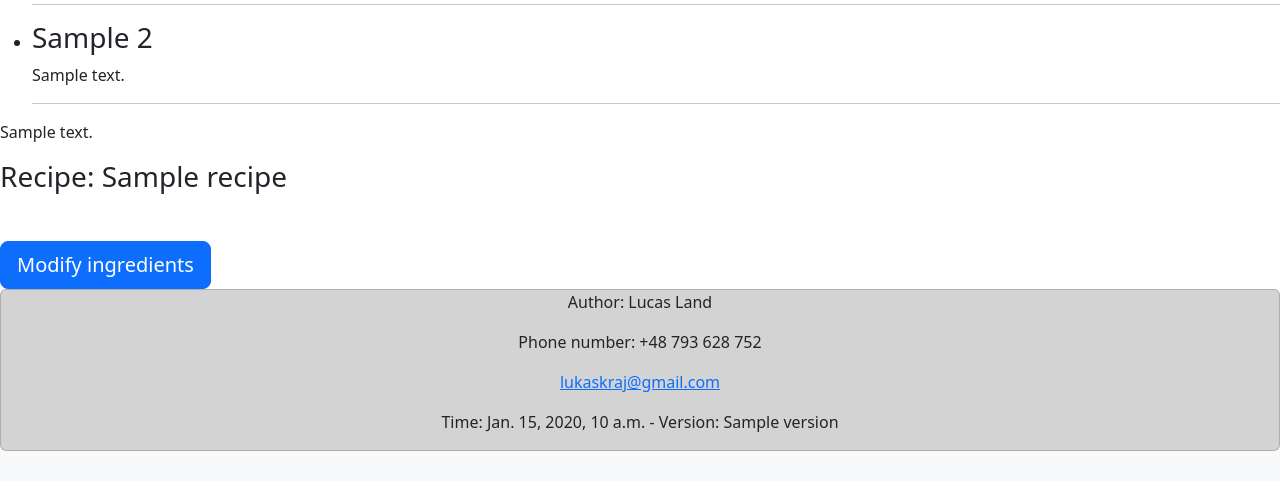
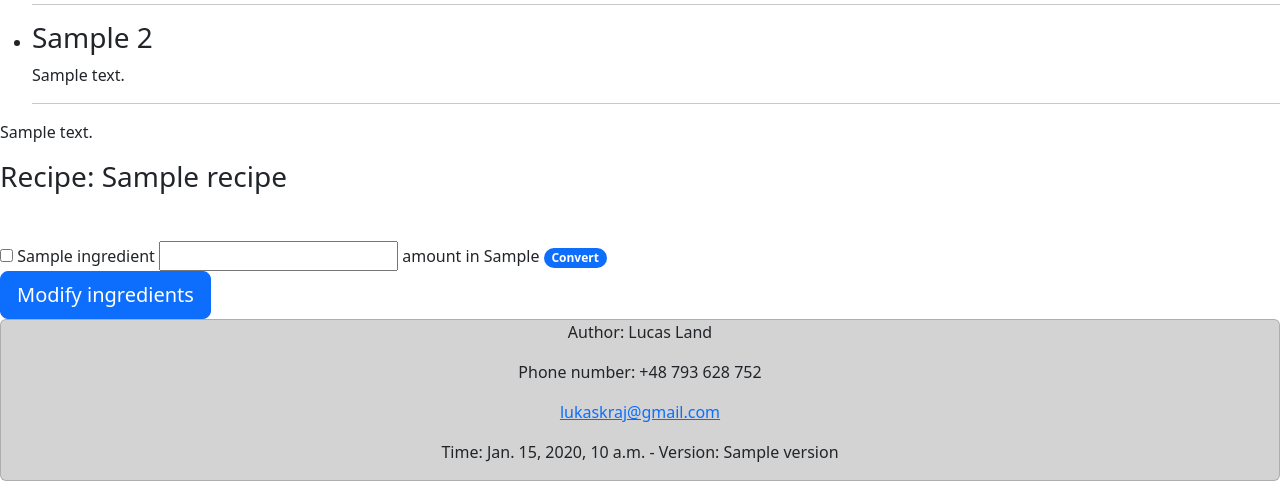
Before and after one commit to Wookie69Land/FitUbi-esse-idoneum, a Django app: template fitubi_django/fitubi/templates/recipe_ingredients_form.html in a window 1280 px wide. Shown: the part 375-856 px from the top of the page. Before the commit the page ends 826 px from the top, so only its background shows below. Run offline with Django 4.2, Linux system fonts and the light colour scheme; the template is opened without the code that fills it: most values are stand-ins (such as "Sample title", 1, 10 or a date in 2020); some libraries are stand-ins or nearby versions.

Commit message:
stage1-8 recipe update in progress2

```diff
--- a/fitubi_django/fitubi/templates/recipe_ingredients_form.html
+++ b/fitubi_django/fitubi/templates/recipe_ingredients_form.html
@@ -8,8 +8,18 @@
        {% csrf_token %}
        <h3 class="mb-5">Recipe: {{ recipe }}</h3>
 
-            <div class="form-outline mb-4">
-              {{ form.as_p }}
+            {% for ingredient in ingredients %}
+                <div>
+                    <input type="checkbox" name="ingredients"
+                           value="{{ ingredient }}" id="{{ ingredient }}"
+                    {% if ingredient in recipe.ingredients.all %} checked {% endif %}>
+                    <label for="{{ ingredient }}">{{ ingredient }}</label>
+                    <input type="text" name="amount_{{ ingredient.id }}">
+                    <label for="amount_{{ ingredient.id }}">amount in {{ ingredient.get_unit_display }}</label>
+                    <a href="/new_modified_recipe/{{ recipe.id }}"><span class="badge bg-primary rounded-pill">
+                        Convert </span></a>
+                </div>
+            {% endfor %}
 
             </div>
             <button class="btn btn-primary btn-lg btn-block" type="submit">Modify ingredients</button>
```
Also changed, not shown: fitubi_django/fitubi/views.py (+7 -4 lines).
